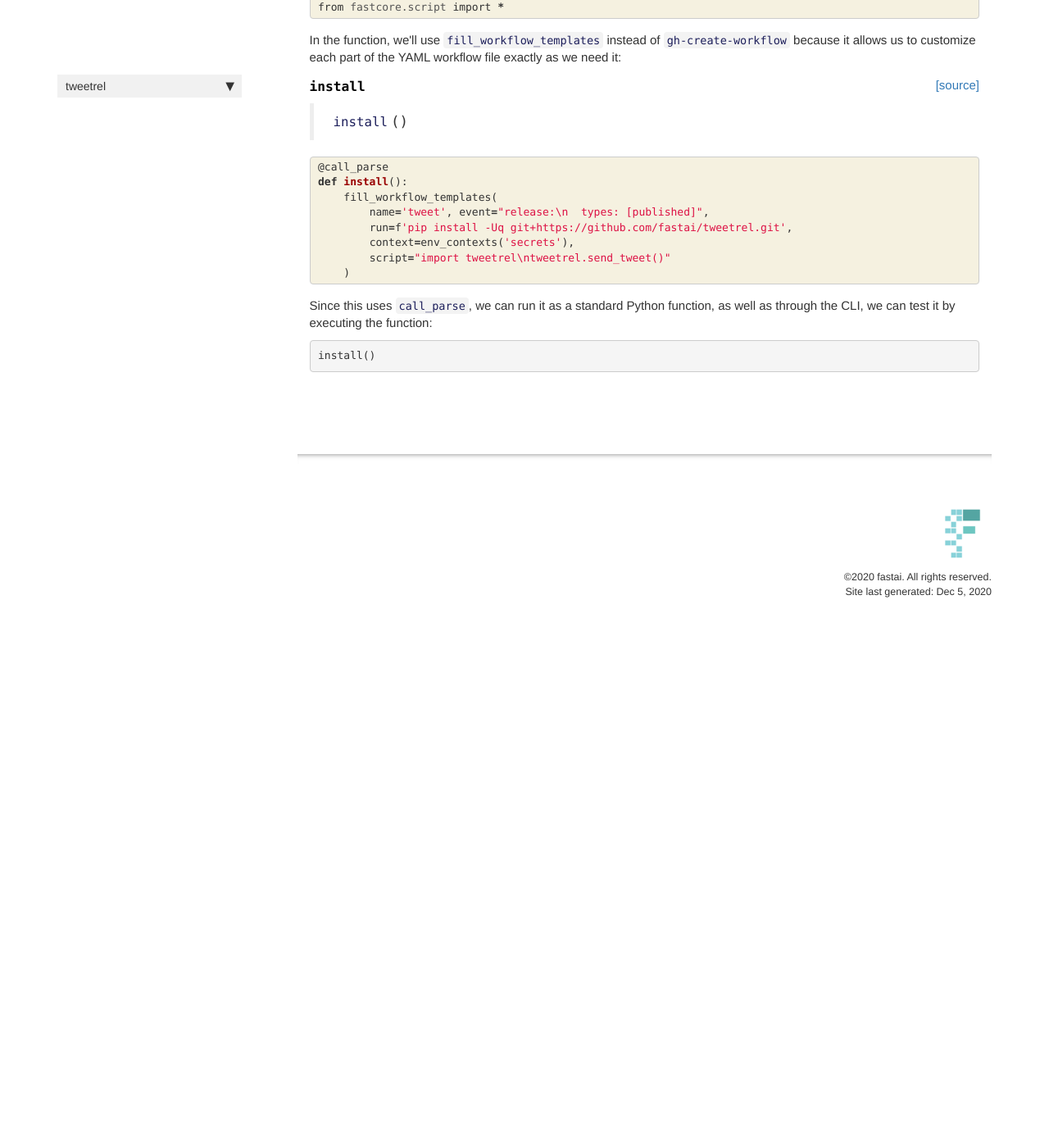
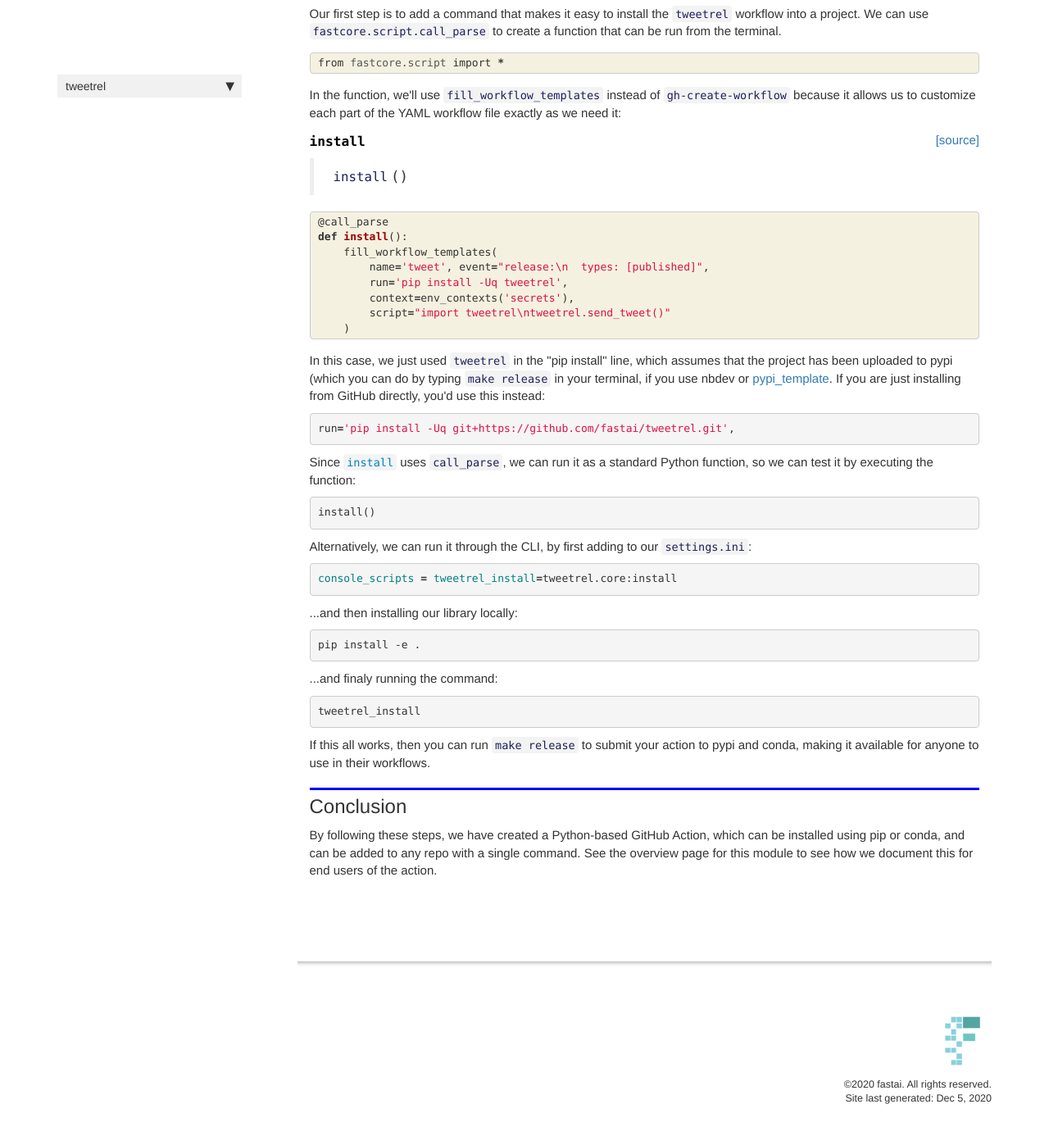
Before and after one commit to fastai/tweetrel, a Jekyll site: the page built from docs/core.html, in a window 1280 px wide and 1400 px high, scrolled down 3577 px. Shown: the top 1386 px of the window at 82% size. Built offline with Jekyll 4.4.1, drawn with Linux system fonts in a browser that asks for light colours; nearby versions of some CDN libraries; comment, search, counter and statistics services are not loaded; before the commit the page ends 4359 px from its top, so only the background shows below that; some of the changed text lies outside the part shown.

Commit message:
tutorial complete

```diff
--- a/docs/core.html
+++ b/docs/core.html
@@ -309,7 +309,7 @@
 
 <div class="cell border-box-sizing text_cell rendered"><div class="inner_cell">
 <div class="text_cell_render border-box-sizing rendered_html">
-<p>We can create a function that formats a tweet based on this information:</p>
+<p>We can create a function that formats a tweet based on this information, which will take the template from an environment variable if available, otherwise will use a reasonable default:</p>
 
 </div>
 </div>
@@ -346,9 +346,10 @@
 <div class="inner_cell">
     <div class="input_area">
 <div class=" highlight hl-ipython3"><pre><span></span><span class="k">def</span> <span class="nf">tweet_text</span><span class="p">(</span><span class="n">payload</span><span class="p">):</span>
+    <span class="n">def_tmpl</span> <span class="o">=</span> <span class="s2">&quot;New #</span><span class="si">{repo}</span><span class="s2"> release: v</span><span class="si">{tag_name}</span><span class="s2">. </span><span class="si">{html_url}</span><span class="se">\n\n</span><span class="si">{body}</span><span class="s2">&quot;</span>
+    <span class="n">tweet_tmpl</span> <span class="o">=</span> <span class="n">os</span><span class="o">.</span><span class="n">getenv</span><span class="p">(</span><span class="s1">&#39;TWEETREL_TEMPLATE&#39;</span><span class="p">,</span> <span class="n">def_tmpl</span><span class="p">)</span>
     <span class="n">rel</span> <span class="o">=</span> <span class="n">payload</span><span class="o">.</span><span class="n">release</span>
-    <span class="n">owner</span><span class="p">,</span><span class="n">repo</span> <span class="o">=</span> <span class="n">re</span><span class="o">.</span><span class="n">findall</span><span class="p">(</span><span class="sa">r</span><span class="s1">&#39;https://api.github.com/repos/([^/]+)/([^/]+)/&#39;</span><span class="p">,</span> <span class="n">rel</span><span class="o">.</span><span class="n">url</span><span class="p">)[</span><span class="mi">0</span><span class="p">]</span>
-    <span class="n">tweet_tmpl</span> <span class="o">=</span> <span class="s2">&quot;New #</span><span class="si">{repo}</span><span class="s2"> release: v</span><span class="si">{tag_name}</span><span class="s2">. </span><span class="si">{html_url}</span><span class="se">\n\n</span><span class="si">{body}</span><span class="s2">&quot;</span>
+    <span class="n">owner</span><span class="p">,</span><span class="n">repo</span> <span class="o">=</span> <span class="n">example</span><span class="o">.</span><span class="n">repository</span><span class="o">.</span><span class="n">full_name</span><span class="o">.</span><span class="n">split</span><span class="p">(</span><span class="s1">&#39;/&#39;</span><span class="p">)</span>
     <span class="n">res</span> <span class="o">=</span> <span class="n">tweet_tmpl</span><span class="o">.</span><span class="n">format</span><span class="p">(</span><span class="n">repo</span><span class="o">=</span><span class="n">repo</span><span class="p">,</span> <span class="n">tag_name</span><span class="o">=</span><span class="n">rel</span><span class="o">.</span><span class="n">tag_name</span><span class="p">,</span> <span class="n">html_url</span><span class="o">=</span><span class="n">rel</span><span class="o">.</span><span class="n">html_url</span><span class="p">,</span> <span class="n">body</span><span class="o">=</span><span class="n">rel</span><span class="o">.</span><span class="n">body</span><span class="p">)</span>
     <span class="k">if</span> <span class="nb">len</span><span class="p">(</span><span class="n">res</span><span class="p">)</span><span class="o">&lt;=</span><span class="mi">280</span><span class="p">:</span> <span class="k">return</span> <span class="n">res</span>
     <span class="k">return</span> <span class="n">res</span><span class="p">[:</span><span class="mi">279</span><span class="p">]</span> <span class="o">+</span> <span class="s2">&quot;…&quot;</span>
@@ -420,7 +421,7 @@
 
 
 <div class="output_markdown rendered_html output_subarea ">
-<h4 id="send_tweet" class="doc_header"><code>send_tweet</code><a href="https://github.com/fastai/tweetrel/tree/master/tweetrel/core.py#L31" class="source_link" style="float:right">[source]</a></h4><blockquote><p><code>send_tweet</code>()</p>
+<h4 id="send_tweet" class="doc_header"><code>send_tweet</code><a href="https://github.com/fastai/tweetrel/tree/master/tweetrel/core.py#L32" class="source_link" style="float:right">[source]</a></h4><blockquote><p><code>send_tweet</code>()</p>
 </blockquote>
 
 </div>
@@ -567,7 +568,7 @@
 
 
 <div class="output_markdown rendered_html output_subarea ">
-<h4 id="install" class="doc_header"><code>install</code><a href="https://github.com/fastai/tweetrel/tree/master/tweetrel/core.py#L40" class="source_link" style="float:right">[source]</a></h4><blockquote><p><code>install</code>()</p>
+<h4 id="install" class="doc_header"><code>install</code><a href="https://github.com/fastai/tweetrel/tree/master/tweetrel/core.py#L41" class="source_link" style="float:right">[source]</a></h4><blockquote><p><code>install</code>()</p>
 </blockquote>
 
 </div>
@@ -591,7 +592,7 @@
 <span class="k">def</span> <span class="nf">install</span><span class="p">():</span>
     <span class="n">fill_workflow_templates</span><span class="p">(</span>
         <span class="n">name</span><span class="o">=</span><span class="s1">&#39;tweet&#39;</span><span class="p">,</span> <span class="n">event</span><span class="o">=</span><span class="s2">&quot;release:</span><span class="se">\n</span><span class="s2">  types: [published]&quot;</span><span class="p">,</span>
-        <span class="n">run</span><span class="o">=</span><span class="sa">f</span><span class="s1">&#39;pip install -Uq git+https://github.com/fastai/tweetrel.git&#39;</span><span class="p">,</span>
+        <span class="n">run</span><span class="o">=</span><span class="s1">&#39;pip install -Uq tweetrel&#39;</span><span class="p">,</span>
         <span class="n">context</span><span class="o">=</span><span class="n">env_contexts</span><span class="p">(</span><span class="s1">&#39;secrets&#39;</span><span class="p">),</span>
         <span class="n">script</span><span class="o">=</span><span class="s2">&quot;import tweetrel</span><span class="se">\n</span><span class="s2">tweetrel.send_tweet()&quot;</span>
     <span class="p">)</span>
@@ -606,9 +607,35 @@
 
 <div class="cell border-box-sizing text_cell rendered"><div class="inner_cell">
 <div class="text_cell_render border-box-sizing rendered_html">
-<p>Since this uses <code>call_parse</code>, we can run it as a standard Python function, as well as through the CLI, we can test it by executing the function:</p>
+<p>In this case, we just used <code>tweetrel</code> in the "pip install" line, which assumes that the project has been uploaded to pypi (which you can do by typing <code>make release</code> in your terminal, if you use nbdev or <a href="https://github.com/fastai/pypi_template">pypi_template</a>. If you are just installing from GitHub directly, you'd use this instead:</p>
+<div class="highlight"><pre><span></span><span class="n">run</span><span class="o">=</span><span class="s1">&#39;pip install -Uq git+https://github.com/fastai/tweetrel.git&#39;</span><span class="p">,</span>
+</pre></div>
+<p>Since <a href="/core.html#install"><code>install</code></a> uses <code>call_parse</code>, we can run it as a standard Python function, so we can test it by executing the function:</p>
 <div class="highlight"><pre><span></span><span class="n">install</span><span class="p">()</span>
 </pre></div>
+<p>Alternatively, we can run it through the CLI, by first adding to our <code>settings.ini</code>:</p>
+<div class="highlight"><pre><span></span><span class="nv">console_scripts</span> <span class="o">=</span> <span class="nv">tweetrel_install</span><span class="o">=</span>tweetrel.core:install
+</pre></div>
+<p>...and then installing our library locally:</p>
+<div class="highlight"><pre><span></span>pip install -e .
+</pre></div>
+<p>...and finaly running the command:</p>
+<div class="highlight"><pre><span></span>tweetrel_install
+</pre></div>
+<p>If this all works, then you can run <code>make release</code> to submit your action to pypi and conda, making it available for anyone to use in their workflows.</p>
+
+</div>
+</div>
+</div>
+<div class="cell border-box-sizing text_cell rendered"><div class="inner_cell">
+<div class="text_cell_render border-box-sizing rendered_html">
+<h2 id="Conclusion">Conclusion<a class="anchor-link" href="#Conclusion"> </a></h2>
+</div>
+</div>
+</div>
+<div class="cell border-box-sizing text_cell rendered"><div class="inner_cell">
+<div class="text_cell_render border-box-sizing rendered_html">
+<p>By following these steps, we have created a Python-based GitHub Action, which can be installed using pip or conda, and can be added to any repo with a single command. See the overview page for this module to see how we document this for end users of the action.</p>
 
 </div>
 </div>
--- a/tweetrel/__init__.py
+++ b/tweetrel/__init__.py
@@ -1,2 +1,3 @@
 __version__ = "0.0.1"
-from .core import *
+
+from . import core
```
Also changed, not shown: tweetrel/core.py (+4 -3 lines), 4 other files.
